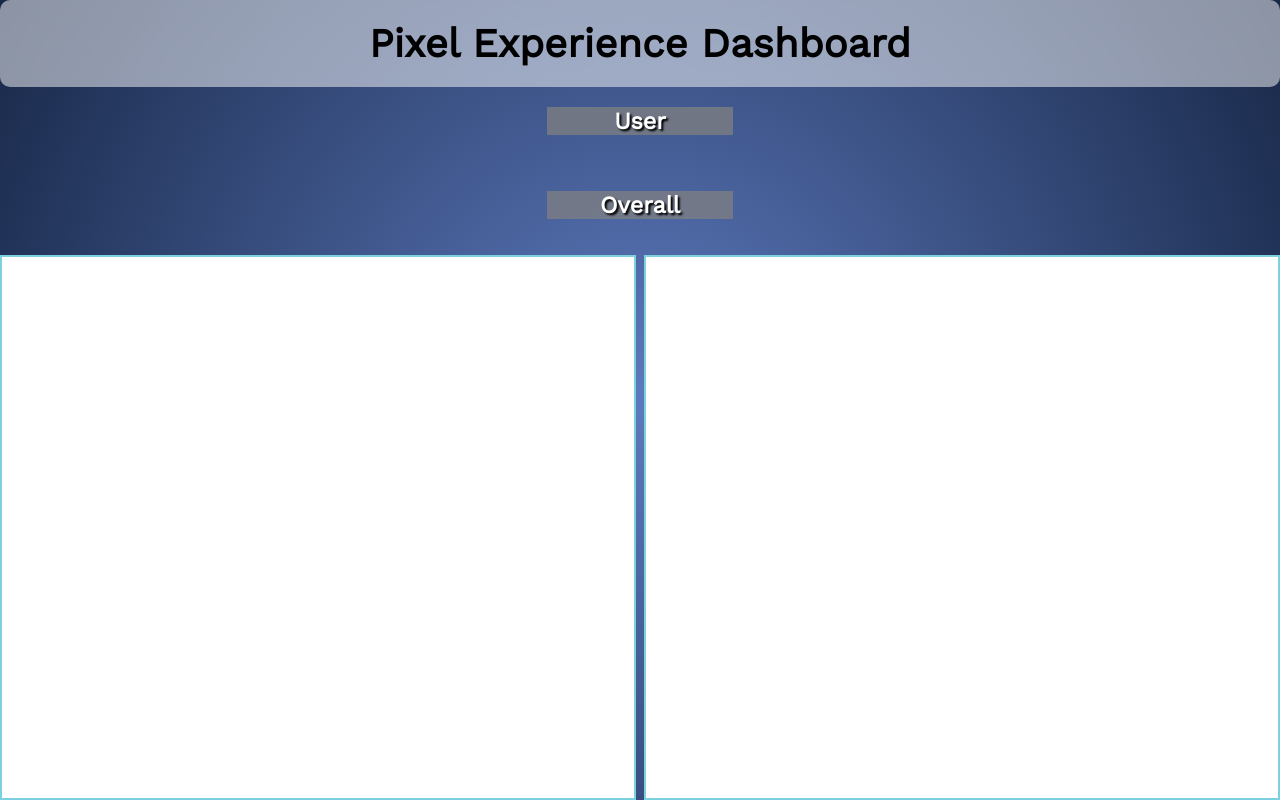
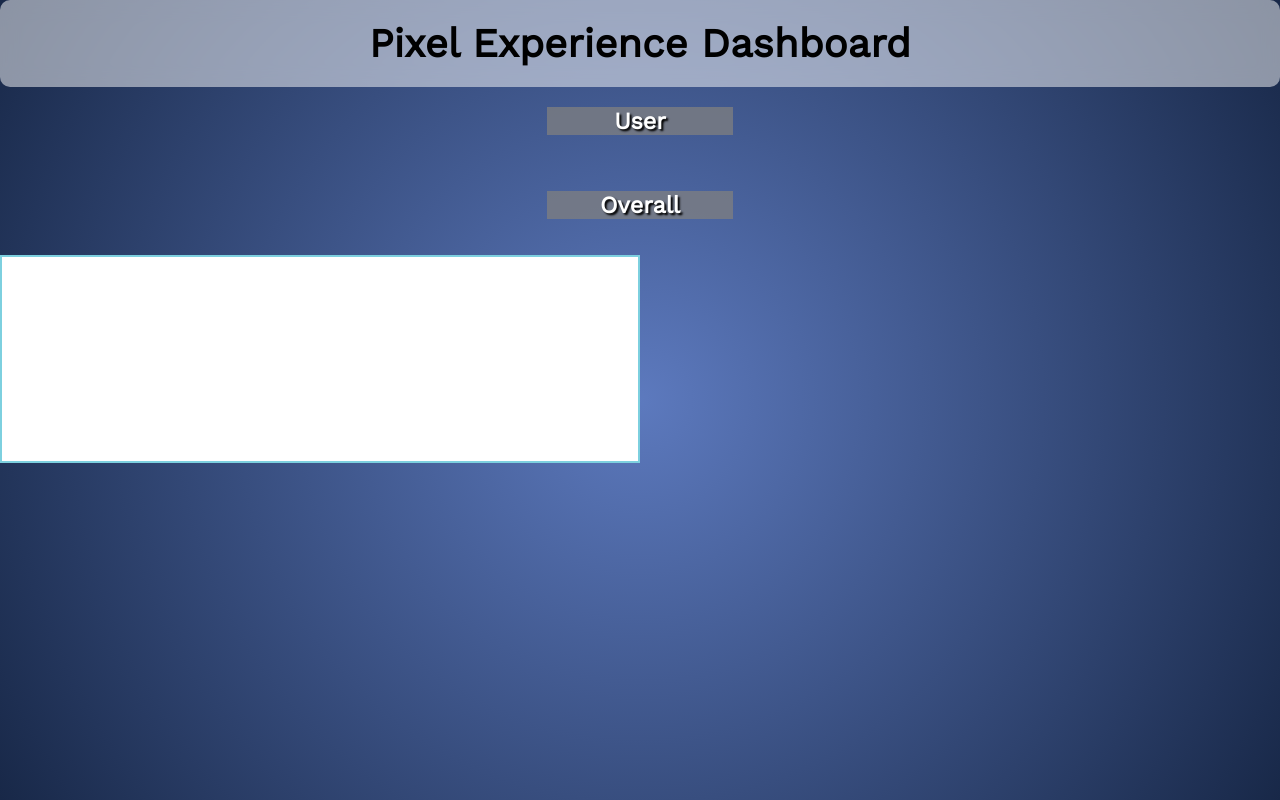
Before and after one commit to project-blue-mrRetail/Dashboard, a plain HTML site: page index.html in a window 1280 px wide. Drawn offline with nearby package versions, Linux system fonts and the light colour scheme; no server answers.

Commit message:
Update index.html

```diff
--- a/index.html
+++ b/index.html
@@ -21,14 +21,14 @@
         <h3 class="subHeading">Overall</h3>
       </div>
     </div>
-    <div class="allCharts">
-      <div class="container">
-        <canvas id="myChart" width="200" height="200"></canvas>
-      </div>
-      <div class="container2">
+    <!-- <div class="allCharts"> -->
+    <div class="container">
+      <canvas id="myChart" width="200" height="200"></canvas>
+    </div>
+    <!-- <div class="container2">
         <canvas id="myChart2" width="200" height="200"></canvas>
-      </div>
-    </div>
+      </div> -->
+    <!-- </div> -->
     <script src="https://cdnjs.cloudflare.com/ajax/libs/Chart.js/3.5.1/chart.min.js"></script>
     <script src="script.js"></script>
   </body>
```
